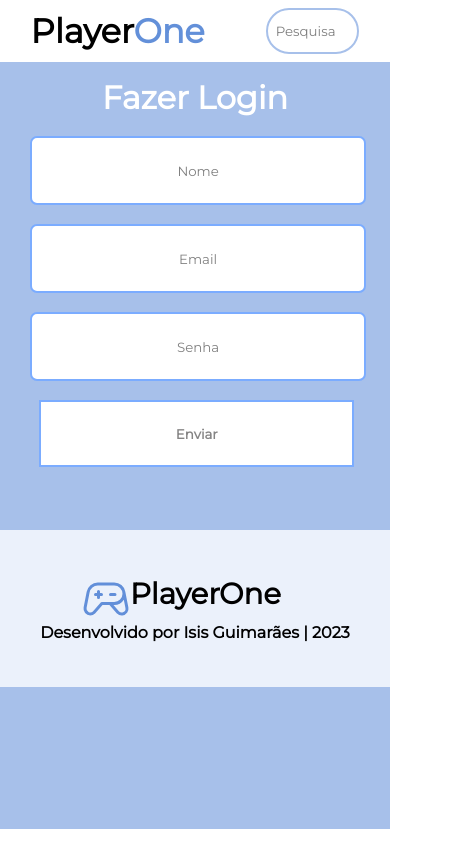
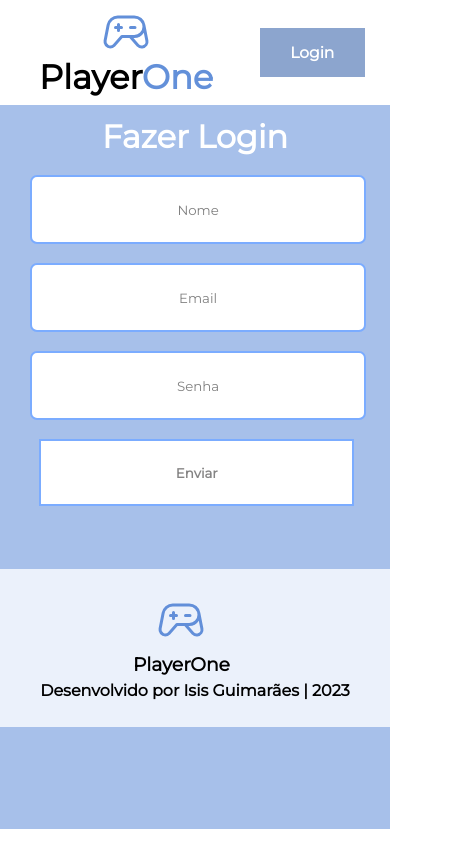
Before and after one commit to IsisG13/SMario-next, a Next.js app: page /login in a window 390 px wide. Shown: the whole page, 449 px wide, since content can reach past the window. Built offline with nearby package versions, Linux system fonts and the light colour scheme.

Commit message:
completo

```diff
--- a/pages/login.js
+++ b/pages/login.js
@@ -31,16 +31,18 @@ export default function Login() {
     <>
       <div className={styles.cabecalho}>
         <Link className={styles.cabecalho_link} href="/">
+          <Icon color="#628FD9" width="3rem" icon="ph:game-controller" />
           <h1>
             Player<span>One</span>
           </h1>
         </Link>
-        <div className={styles.search}>
-          <input
-            className={styles.input}
-            type="text"
-            placeholder="Pesquisa"
-          />
+        <div className={styles.loginActive}>
+          <Link className={styles.link_login_active} href="/login">
+            <button>Login</button>
+          </Link>
+        </div>
+        {/* <div className={styles.search}>
+          <input className={styles.input} type="text" placeholder="Pesquisa" />
           <FaSearch
             style={{
               width: "1em",
@@ -48,7 +50,7 @@ export default function Login() {
               color: "#A7C0EA",
             }}
           />
-        </div>
+        </div> */}
       </div>
 
       <div className={styles.login_container}>
--- a/styles/Login.module.css
+++ b/styles/Login.module.css
@@ -133,6 +133,7 @@
   }
 
   .login_container h1 {
+    margin-top: 10%;
     margin-bottom: 5%;
   }
 
@@ -194,8 +195,10 @@
   }
 
   .cabecalho_link {
+    display: flex;
     text-decoration: none;
     cursor: pointer;
+    flex-direction: column;
   }
 
   .cabecalho_link h1 {
@@ -213,16 +216,16 @@
   }
 
   .search {
-    padding-left: 1%;
+    padding-left: 0%;
     height: 42px;
-    width: 22%;
+    width: 57%;
     border: 2px solid #a7c0ea;
     border-radius: 50px;
     display: flex;
     align-items: center;
   }
 
-  .login button {
+  .loginActive button {
     color: #ffffff;
     font-size: 97%;
     font-weight: bold;
@@ -236,7 +239,7 @@
     margin-left: -52%;
   }
 
-  .link_login {
+  .link_login_active {
     text-decoration: none;
   }
 }
--- a/styles/globals.css
+++ b/styles/globals.css
@@ -6,10 +6,6 @@
 }
 
 @media (max-width: 980px) {
-  .iconify {
-
-  }
-
   .link {
     text-decoration: none;
     margin-left: -9%;
@@ -242,9 +238,12 @@
   }
 
   .cabecalho_linkPaginaINicial {
+    display: flex;
     margin-left: -7%;
+    font-size: 90%;
     text-decoration: none;
     cursor: pointer;
+    flex-direction: column;
   }
 
   .cabecalho_linkPaginaINicial h1 {
@@ -308,9 +307,34 @@
   .rodape {
     display: flex;
     background-color: #EBF1FB;
+    height: 158px;
+    flex-direction: column;
+    justify-content: center;
+    align-items: center;
+    /* display: flex;
+    background-color: #EBF1FB;
     height: 157px;
     flex-direction: column;
     justify-content: center;
+    align-items: center; */
+  }
+
+  .rodapeInicial {
+    margin-top: -204%;
+    display: flex;
+    background-color: #ebf1fb;
+    height: 387px;
+    width: 100%;
+    flex-direction: column;
+    justify-content: flex-end;
+    position: fixed;
+    z-index: 6;
     align-items: center;
+    padding-bottom: 4%;
+  }
+
+  .linkRodape {
+    text-decoration: none;
+    color: #2b2a2a;
   }
 }
```
Also changed, not shown: pages/index.js (+0 -10 lines), styles/Home.module.css (+47 -11 lines).
